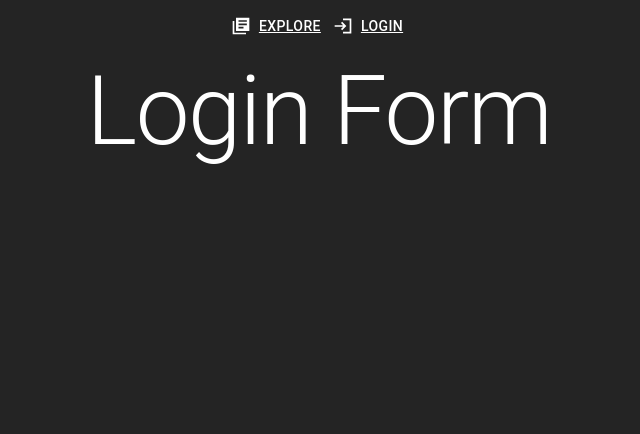
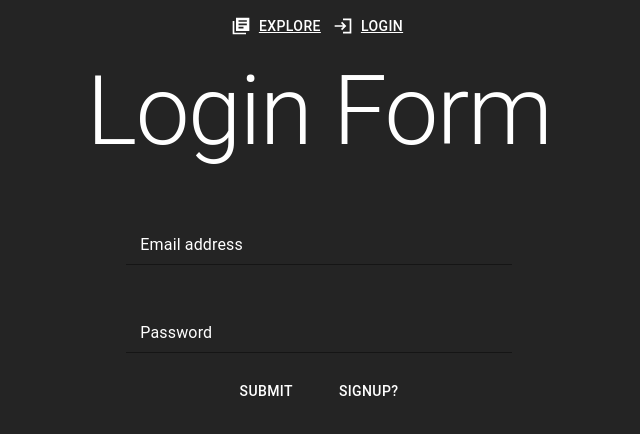
Before and after one commit to Mike-Mp/material-react-redux-ts, a React (Vite) app: page /login in a window 1280 px wide. Shown: the top 434 px of the page, without its empty margins (321-961 px from the left). Built offline with nearby package versions, Linux system fonts and the light colour scheme.

Commit message:
add login/signup form

```diff
--- a/src/pages/Login.tsx
+++ b/src/pages/Login.tsx
@@ -1,9 +1,118 @@
-import { Container, Typography } from "@mui/material";
+import {
+  Container,
+  FormControl,
+  InputLabel,
+  Input,
+  Typography,
+  FormHelperText,
+  Box,
+  Button,
+} from "@mui/material";
+import React, { useRef, useState } from "react";
 
 export default function Login() {
+  const [isLogin, setIsLogin] = useState(true);
+  const emailRef = useRef<HTMLInputElement>(null);
+  const passRef = useRef<HTMLInputElement>(null);
+
+  const headerLabel = isLogin ? "Login" : "Signup";
+  const formTypeLabel = isLogin ? "SignUp?" : "Login?";
+
+  const buttonStyle = {
+    color: "white",
+    "&:hover": {
+      color: "black",
+      backgroundColor: "white",
+    },
+  };
+
+  const labelStyle = {
+    color: "white",
+    "&.Mui-focused": {
+      color: "white",
+    },
+  };
+
+  const inputStyle = {
+    color: "white",
+    "&::after": {
+      borderBottom: "2px solid white",
+    },
+  };
+
+  function formSubmitHandler(e: React.SyntheticEvent) {
+    e.preventDefault();
+
+    if ((emailRef && passRef) && (emailRef.current && passRef.current)) {
+      console.log(emailRef.current.value);
+      console.log(passRef.current.value);
+    } else {
+      return;
+    }
+  }
+
   return (
     <Container>
-      <Typography variant={"h1"}>Login Form</Typography>
+      <Typography variant={"h1"}>{headerLabel} Form</Typography>
+
+      <Box
+        sx={{
+          margin: "50px auto",
+          display: "flex",
+          flexDirection: "column",
+          alignItems: "center",
+        }}
+      >
+        <FormControl sx={{ color: "white", width: "40%" }}>
+          <InputLabel htmlFor="email" sx={labelStyle}>
+            Email address
+          </InputLabel>
+          <Input
+            type="email"
+            id="email"
+            inputRef={emailRef}
+            aria-describedby="my-helper-text"
+            sx={inputStyle}
+          />
+          {!isLogin && (
+            <FormHelperText id="my-helper-text" sx={{ color: "white" }}>
+              We'll never share your email
+            </FormHelperText>
+          )}
+        </FormControl>
+        <FormControl sx={{ color: "white", width: "40%", marginTop: "40px" }}>
+          <InputLabel htmlFor="password" sx={labelStyle}>
+            Password
+          </InputLabel>
+          <Input
+            type="password"
+            id="password"
+            inputRef={passRef}
+            aria-describedby="my-helper-text"
+            sx={inputStyle}
+          />
+          {!isLogin && (
+            <FormHelperText id="my-helper-text" sx={{ color: "white" }}>
+              Must be at least 7 characters long.
+            </FormHelperText>
+          )}
+        </FormControl>
+        <Box
+          sx={{
+            my: "20px",
+            display: "flex",
+            justifyContent: "center",
+            gap: "30px",
+          }}
+        >
+          <Button sx={buttonStyle} onClick={formSubmitHandler}>
+            Submit
+          </Button>
+          <Button sx={buttonStyle} onClick={() => setIsLogin((e) => !e)}>
+            {formTypeLabel}
+          </Button>
+        </Box>
+      </Box>
     </Container>
-  )
+  );
 }
```
